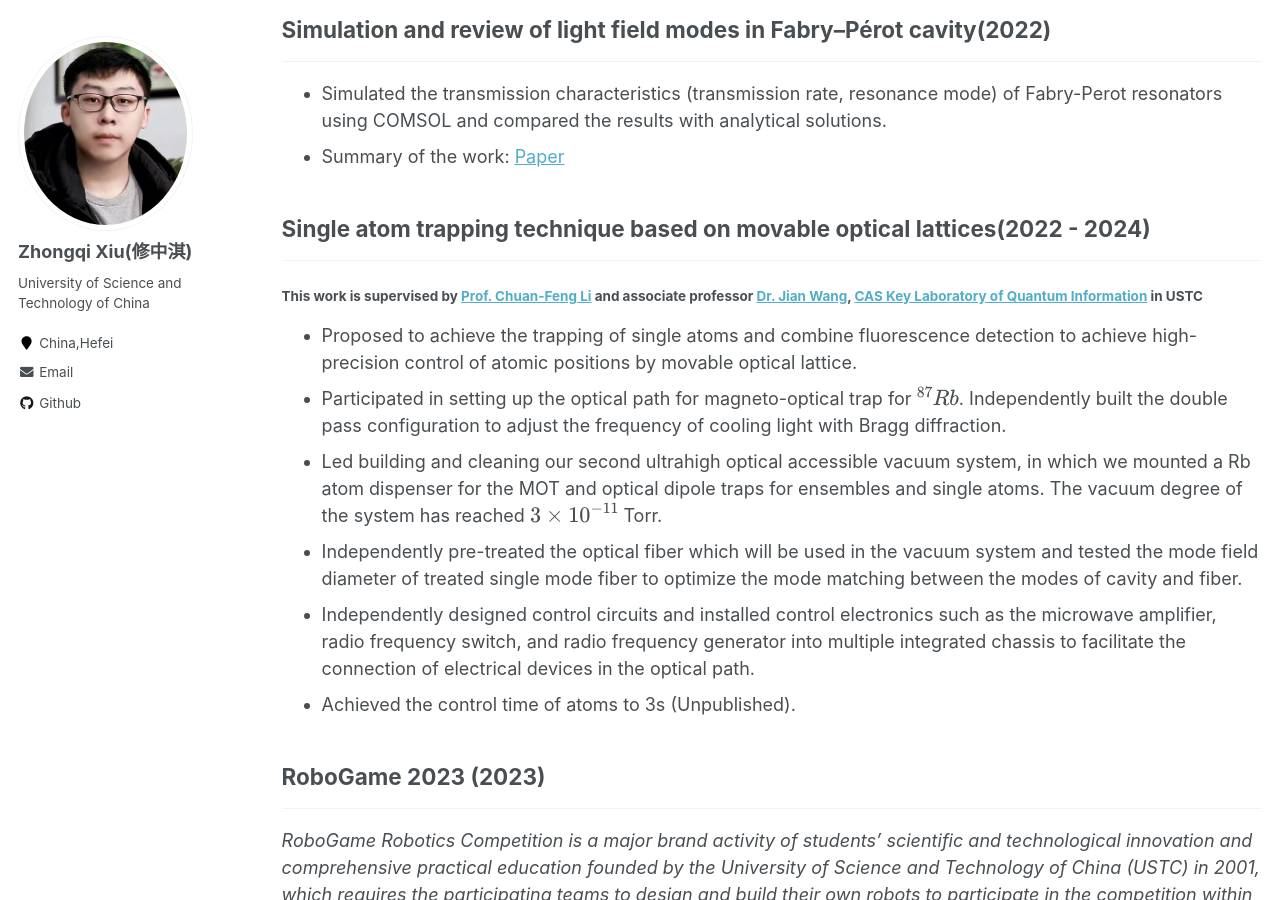
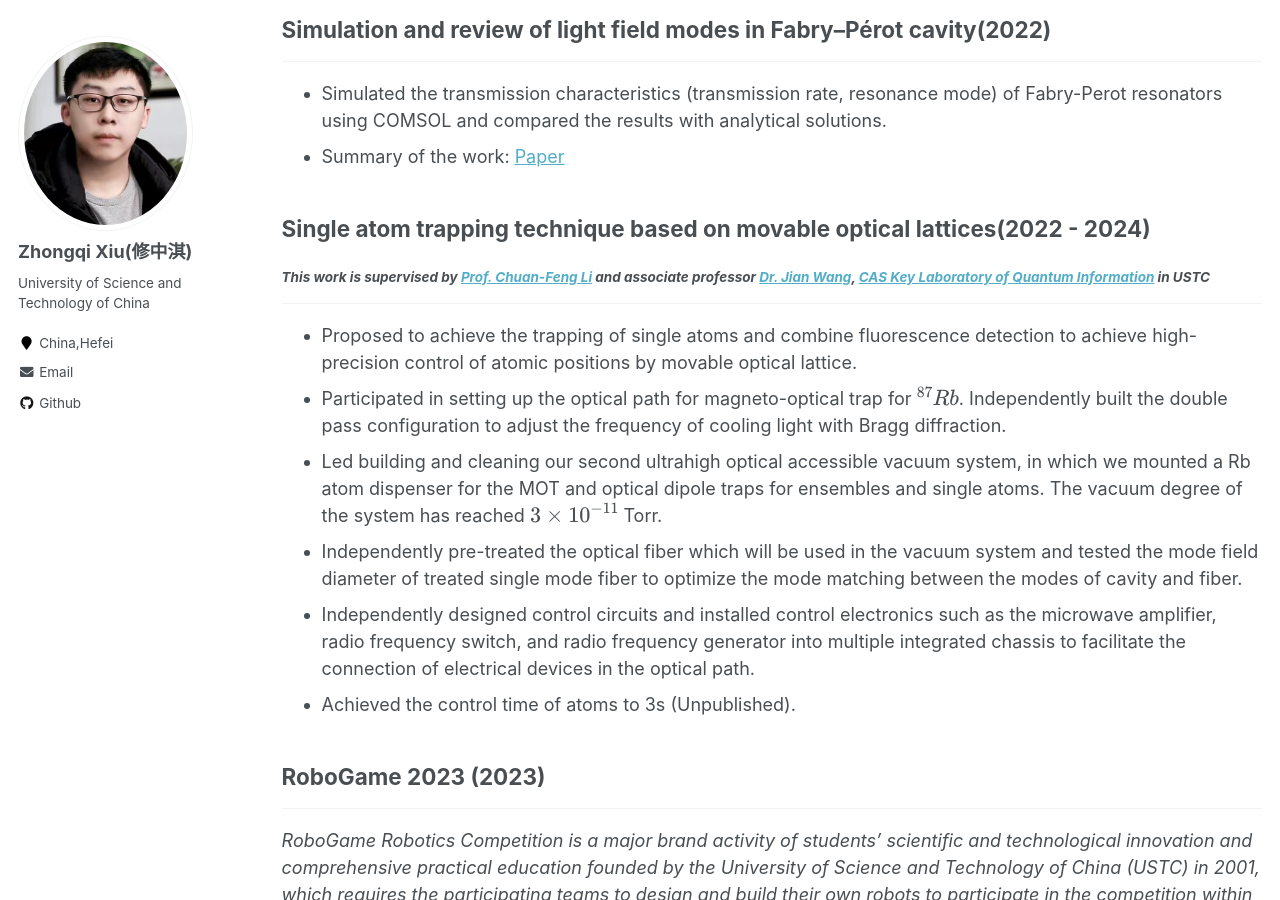
Before and after one commit to k-telux/k-telux.github.io, a Jekyll site: the page built from _pages/projects.md, in a window 1280 px wide and 900 px high, scrolled down 849 px. Built offline with Jekyll 4.4.1, drawn with Linux system fonts in a browser that asks for light colours; formulas are drawn with MathJax 3.

```diff
--- a/_pages/projects.md
+++ b/_pages/projects.md
@@ -25,8 +25,8 @@ _Place two electrodes into water, supply a safe voltage and use a voltmeter to d
 * Summary of the work: [Paper](../assets/FPcavity.pdf)
 
 ## Single atom trapping technique based on movable optical lattices(2022 - 2024)
+#### _This work is supervised by [Prof. Chuan-Feng Li](http://lqcc.ustc.edu.cn/cfli/) and associate professor [Dr. Jian Wang](https://faculty.ustc.edu.cn/wangjian1), [CAS Key Laboratory of Quantum Information](https://lqcc.ustc.edu.cn/) in USTC_
 ****
-#### This work is supervised by [Prof. Chuan-Feng Li](http://lqcc.ustc.edu.cn/cfli/) and associate professor [Dr. Jian Wang](https://faculty.ustc.edu.cn/wangjian1), [CAS Key Laboratory of Quantum Information](https://lqcc.ustc.edu.cn/) in USTC
 
 * Proposed to achieve the trapping of single atoms and combine fluorescence detection to achieve high-precision control of atomic positions by movable optical lattice.
 * Participated in setting up the optical path for magneto-optical trap for $^{87}Rb$. Independently built the double pass configuration to adjust the frequency of cooling light with Bragg diffraction.
@@ -48,8 +48,9 @@ _RoboGame Robotics Competition is a major brand activity of students' scientific
 * Codes and PCBs in [github repositories](https://github.com/k-telux/RoboGame2023)
 
 ## Single photon emission in 2D materials(2024 - Present)
+#### _This work is supervised by [Dr. Wenjing Wu](https://scholar.google.com/citations?user=lm68m7kAAAAJ&hl=en) and [Prof. Shengxi Huang](https://profiles.rice.edu/faculty/shengxi-huang), [SCOPE Lab](https://scopelab.rice.edu/) in Rice University_
 ****
-#### This work is supervised by [Dr. Wenjing Wu](https://scholar.google.com/citations?user=lm68m7kAAAAJ&hl=en) and [Prof. Shengxi Huang](https://profiles.rice.edu/faculty/shengxi-huang), [SCOPE Lab](https://scopelab.rice.edu/) in Rice University
+
 * <font color=Red>Now I try my best to do this research...</font>
 
 ## Heatmap plotter & Spectrum fitting plotter(2024 - Present)
```
